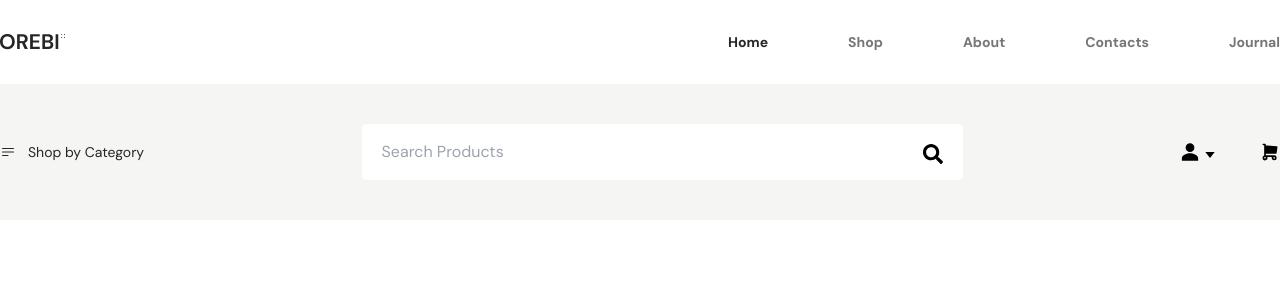
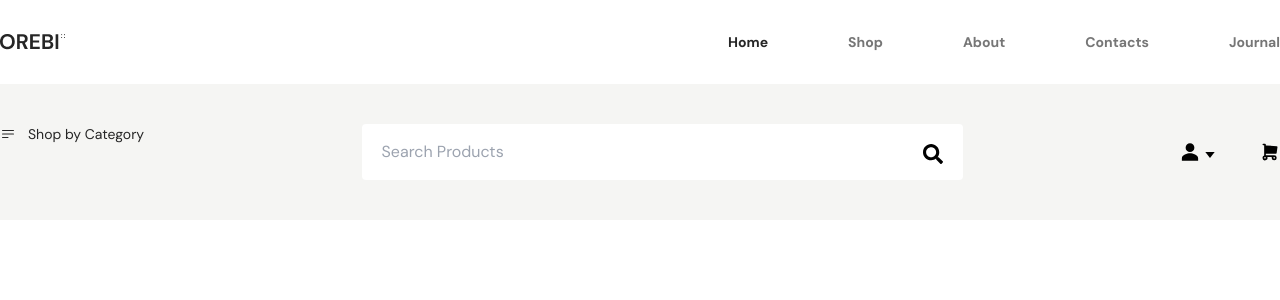
Before and after one commit to RezaualHossenSunny/orebi-_ecommerce, a React (Vite) app: page / in a window 1280 px wide. Shown: the top 300 px of the page. Built offline with nearby package versions, Linux system fonts and the light colour scheme.

Commit message:
heder dropdown c1 done

```diff
--- a/src/Component/Heder/Heder.jsx
+++ b/src/Component/Heder/Heder.jsx
@@ -1,4 +1,4 @@
-import React from 'react'
+import React, { useEffect, useRef, useState } from 'react'
 import Container from '../Layout/Container'
 import Flex from '../Layout/Flex'
 import { HiBars3BottomLeft } from "react-icons/hi2";
@@ -6,15 +6,42 @@ import { FaSearch } from "react-icons/fa";
 import { IoPersonSharp } from "react-icons/io5";
 import { RxTriangleDown } from "react-icons/rx";
 import { TbShoppingCartFilled } from "react-icons/tb";
+import Dropdown from '../Layout/Dropdown';
 const Heder = () => {
+  const ref =useRef()
+  const [show, setShow] =useState(false)
+  useEffect(()=>{
+  document.body.addEventListener('click',(e)=>{
+
+    if(ref.current.contains(e.target)){
+      setShow(true)
+    }else{
+      setShow(false)
+    }
+  })
+  },[])
   return (
     <div className='bg-comon'>
         <Container className='py-10'>
             <Flex className='justify-between'>
             {/* bar */}
-                <div className='flex items-center gap-x-3 font-dm text-primary'>
-                <HiBars3BottomLeft className=' text-1xl' />
+                <div>
+               <Dropdown  dropRef={ref}>
+               <div className='flex items-center gap-x-3 font-dm text-primary'>
+               <HiBars3BottomLeft className=' text-1xl' />
                 <p className='text-sm font-normal'>Shop by Category</p>
+
+
+               </div>
+               {
+                show &&
+                <ul className='absolute'>
+                  <li>ghg</li>
+                  <li>ghg</li>
+                  <li>ghg</li>
+                </ul>
+              }
+               </Dropdown>
                 </div>
 
                 {/* srach */}
--- /dev/null
+++ b/src/Component/Layout/Dropdown.jsx
@@ -0,0 +1,9 @@
+import React, { children } from 'react'
+
+const Dropdown = ({className,children,dropRef}) => {
+  return (
+    <div className={className} ref={dropRef}>{children}</div>
+  )
+}
+
+export default Dropdown
```
